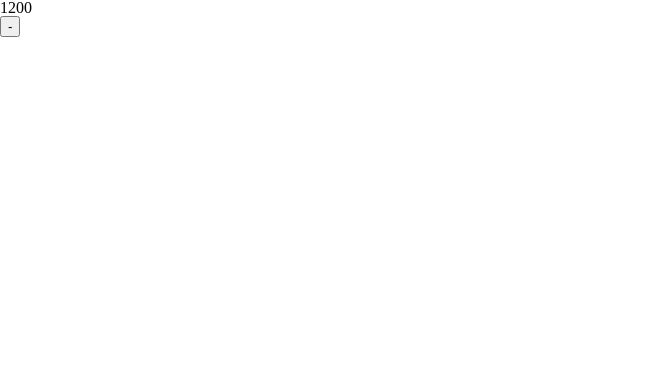
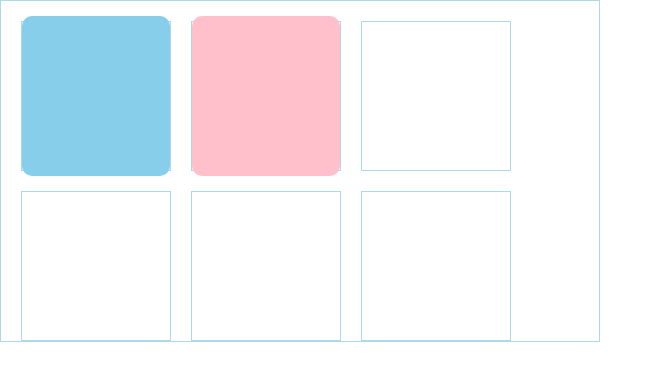
Before and after one commit to ethanPiggyHuang/ledgerCity2, a React (Create React App) app: page / in a window 1280 px wide. Shown: the top 380 px of the page, without its empty margins (0-663 px from the left). Built offline with nearby package versions, Linux system fonts and the light colour scheme.

Commit message:
feat: draggable brircks.

```diff
--- a/src/app/store.ts
+++ b/src/app/store.ts
@@ -1,12 +1,11 @@
 import { configureStore, ThunkAction, Action } from '@reduxjs/toolkit';
 import counterReducer from '../features/counter/counterSlice';
-import gameMapReducer from '../features/gameMap/gameMapSlice';
-
+import housesPositionReducer from '../features/gameMap/CitySlice';
 
 export const store = configureStore({
   reducer: {
     counter: counterReducer,
-    gameMap: gameMapReducer
+    housesPosition: housesPositionReducer,
   },
 });
 
--- /dev/null
+++ b/src/features/gameMap/City.tsx
@@ -0,0 +1,133 @@
+import React, { useState } from 'react';
+import styled from 'styled-components';
+import { useAppSelector, useAppDispatch } from '../../app/hooks';
+import { dropHouse } from './CitySlice';
+
+export function City() {
+  const housesPosition = useAppSelector((state) => state.housesPosition.value);
+  const dispatch = useAppDispatch();
+  const [target, setTarget] = useState<number>(0);
+  const [pastIndex, setPastIndex] = useState(0);
+  const wrapperWidth = 600;
+  const gap = 20;
+  const gridWidth = 150;
+  const gridStatus = [0, 0, 0, 0, 0, 0];
+
+  return (
+    <Wrap $wrapperWidth={wrapperWidth} $gap={gap}>
+      {housesPosition.map((grid, index: number) => {
+        return (
+          <Grid
+            $gridWidth={gridWidth}
+            $status={gridStatus[index]}
+            key={index}
+            // ref={testRef}
+            // onDragEnter={(e) => {
+            //   const newShine = [...shine].fill(0);
+            //   setShine(newShine);
+            // }}
+            // onDragLeave={(e) => {
+            //   // console.log("onDragLeave", i);
+            //   // setPastIndex(i);
+            //   const newShine = [...shine].fill(0);
+            //   setShine(newShine);
+            // }}
+            onDragOver={(e) => {
+              e.preventDefault();
+              // if (target !== 0) {
+              //   const newShine = [...shine];
+              //   if (i === pastIndex || test[i] === 0) {
+              //     newShine[i] = 1;
+              //   } else {
+              //     newShine[i] = -1;
+              //   }
+              //   setShine(newShine);
+              // }
+            }}
+            onDrop={(e) => {
+              console.log('onDrop');
+              setTarget(0);
+              // if (housesPosition[index] !== 0) {
+              // } else {
+              //   const newState = [...housesPosition];
+              //   newState[pastIndex] = 0;
+              //   newState[index] = target;
+              //   console.log('target', target);
+              dispatch(
+                dropHouse({
+                  index: index,
+                  target: target,
+                  pastIndex: pastIndex,
+                })
+              );
+              // }
+              // const newShine = [...shine].fill(0);
+              // setShine(newShine);
+            }}
+            // onClick={() => dispatch(shiftPosition())}
+          >
+            {grid !== 0 && (
+              <House
+                draggable={true}
+                onDragStart={(e: any) => {
+                  e.target.style.opacity = '0.01'; //TODO
+                  setTarget(grid);
+                  setPastIndex(index);
+                  // const newShine = [...shine].fill(0);
+                  // setShine(newShine);
+                }}
+                onDragEnd={(e: any) => {
+                  e.target.style.opacity = '1';
+                }}
+                //   colorCode={item}
+                type={grid}
+              ></House>
+            )}
+          </Grid>
+        );
+      })}
+    </Wrap>
+  );
+}
+
+type WrapProps = {
+  $wrapperWidth: number;
+  $gap: number;
+};
+type GridProps = {
+  $gridWidth: number;
+  $status: number;
+};
+type HouseProps = {
+  type: number;
+};
+
+const Wrap = styled.div<WrapProps>`
+  padding-top: 20px;
+  padding-left: 20px;
+  position: relative;
+  display: flex;
+  width: ${({ $wrapperWidth }) => `${$wrapperWidth}px`};
+  border: 1px solid lightblue;
+  flex-wrap: wrap;
+  gap: ${({ $gap }) => `${$gap}px`};
+`;
+
+const Grid = styled.div<GridProps>`
+  width: ${({ $gridWidth }) => `${$gridWidth}px`};
+  height: 150px;
+  border: 1px solid lightblue;
+  box-sizing: border-box;
+  background-color: ${({ $status }) =>
+    $status === 1 ? 'lightgreen' : $status === -1 ? 'lightcoral' : ''};
+  display: flex;
+  align-items: center;
+  justify-content: center;
+`;
+const House = styled.div<HouseProps>`
+  border-radius: 10px;
+  width: 150px;
+  height: 160px;
+  background-color: ${({ type }) =>
+    type === 1 ? 'skyblue' : type === 2 ? 'pink' : 'brown'};
+`;
--- /dev/null
+++ b/src/features/gameMap/CitySlice.ts
@@ -0,0 +1,42 @@
+import { createSlice, PayloadAction } from '@reduxjs/toolkit';
+
+interface housesPositionState {
+  value: number[];
+}
+
+const initialState: housesPositionState = {
+  value: [1, 2, 0, 0, 0, 0],
+};
+
+export const housesPositionSlice = createSlice({
+  name: 'housesPosition',
+  initialState,
+  reducers: {
+    dropHouse: (
+      state,
+      action: PayloadAction<{
+        index: number;
+        target: number;
+        pastIndex: number;
+      }>
+    ) => {
+      // Redux Toolkit allows us to write "mutating" logic in reducers. It
+      // doesn't actually mutate the state because it uses the Immer library,
+      // which detects changes to a "draft state" and produces a brand new
+      // immutable state based off those changes
+      if (state.value[action.payload.index] === 0) {
+        state.value[action.payload.pastIndex] = 0;
+        state.value[action.payload.index] = action.payload.target;
+      }
+      return state;
+    },
+
+    // (state, action: PayloadAction<number>) => {
+    //   state.value += action.payload;
+    // },
+  },
+});
+
+export const { dropHouse } = housesPositionSlice.actions;
+
+export default housesPositionSlice.reducer;
--- a/src/features/gameMap/GameMap.tsx
+++ b/src/features/gameMap/GameMap.tsx
@@ -1,23 +1,12 @@
 import React, { useState } from 'react';
 import styled from 'styled-components';
 import { useAppSelector, useAppDispatch } from '../../app/hooks';
-import { shiftPosition } from '../gameMap/gameMapSlice';
+import { City } from './City';
 
-export function GameMap() {
-  const arrayStat = useAppSelector((state) => state.gameMap.value);
-  const dispatch = useAppDispatch();
-
+export const GameMap: React.FC = () => {
   return (
-    <div>
-      <div>
-        <p>{arrayStat}</p>
-        <button
-          aria-label="Decrement value"
-          onClick={() => dispatch(shiftPosition())}
-        >
-          -
-        </button>
-      </div>
-    </div>
+    <>
+      <City />
+    </>
   );
-}
+};
--- a/src/features/gameMap/gameMapSlice.ts
+++ /dev/null
@@ -1,22 +0,0 @@
-import { createSlice } from '@reduxjs/toolkit'
-
-export const gameMapSlice = createSlice({
-  name: 'gameFields',
-  initialState: {
-    value: [1,2,0,0],
-  },
-  reducers: {
-    shiftPosition: (state) => {
-      // Redux Toolkit allows us to write "mutating" logic in reducers. It
-      // doesn't actually mutate the state because it uses the Immer library,
-      // which detects changes to a "draft state" and produces a brand new
-      // immutable state based off those changes
-      state.value = [0,0,1,2];
-    },
-
-  },
-})
-
-export const { shiftPosition } = gameMapSlice.actions
-
-export default gameMapSlice.reducer
```
